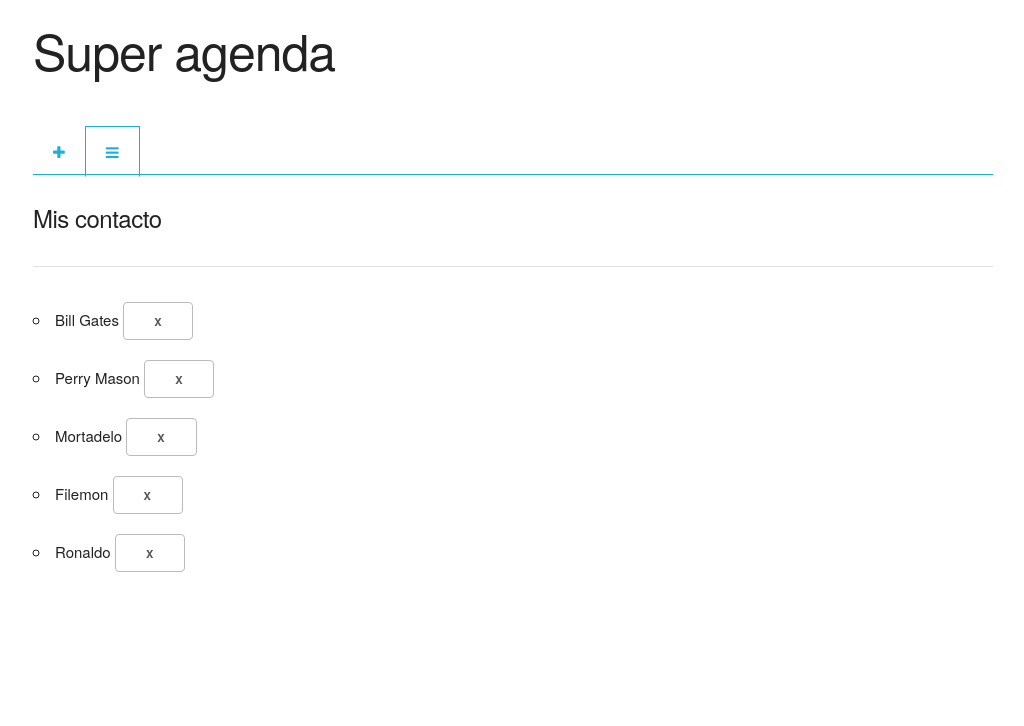
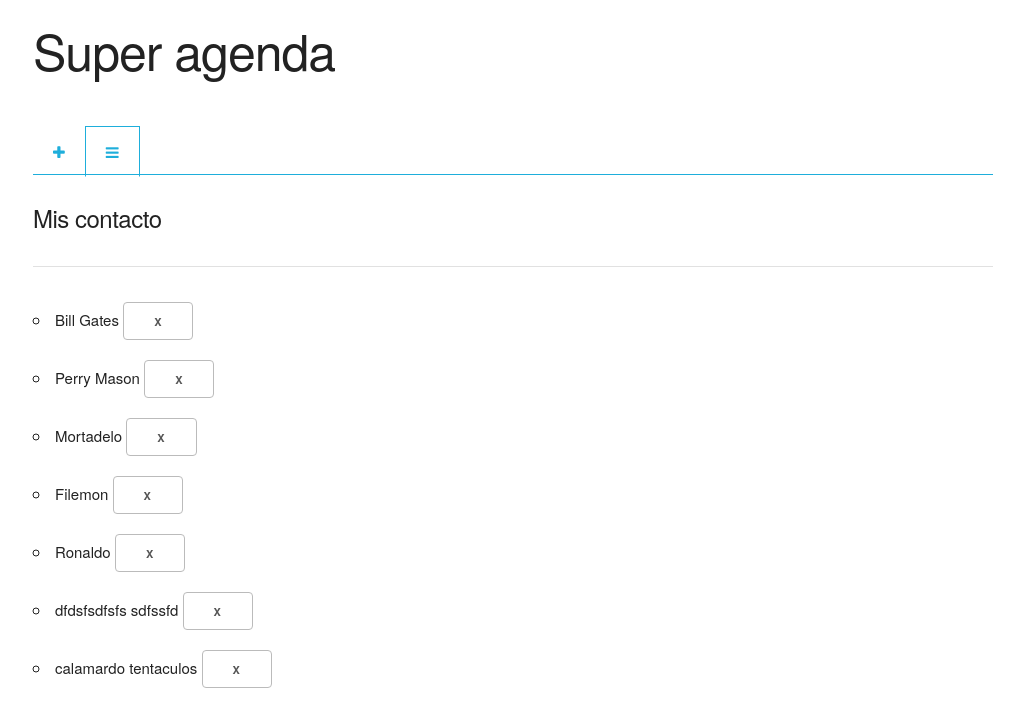
Before and after one commit to rulogarcillan/agenda, an Angular app: page /todos in a window 1280 px wide. Shown: the top 726 px of the page, without its empty margins (127-1151 px from the left). Built offline with nearby package versions, Linux system fonts and the light colour scheme; data requests are answered from the project's data file.

Commit message:
agregamos cliente http y api json

```diff
--- /dev/null
+++ b/db.json
@@ -0,0 +1,44 @@
+{
+  "contactos": [
+    {
+      "id": 1,
+      "nombre": "Bill",
+      "apellidos": "Gates"
+    },
+    {
+      "id": 2,
+      "nombre": "Perry",
+      "apellidos": "Mason"
+    },
+    {
+      "id": 3,
+      "nombre": "Mortadelo"
+    },
+    {
+      "id": 4,
+      "nombre": "Filemon"
+    },
+    {
+      "id": 5,
+      "nombre": "Ronaldo"
+    },
+    {
+      "nombre": "dfdsfsdfsfs",
+      "apellidos": "sdfssfd",
+      "telefono": "",
+      "email": "",
+      "facebook": "",
+      "twitter": "",
+      "id": 6
+    },
+    {
+      "nombre": "calamardo",
+      "apellidos": "tentaculos",
+      "telefono": 667887744,
+      "email": "",
+      "facebook": "",
+      "twitter": "",
+      "id": 7
+    }
+  ]
+}
--- a/package.json
+++ b/package.json
@@ -8,7 +8,8 @@
     "build": "ng build",
     "test": "ng test",
     "lint": "ng lint",
-    "e2e": "ng e2e"
+    "e2e": "ng e2e",
+    "api": "json-server ./db.json --port 3004"
   },
   "private": true,
   "dependencies": {
@@ -37,6 +38,7 @@
     "codelyzer": "~3.2.0",
     "jasmine-core": "~2.6.2",
     "jasmine-spec-reporter": "~4.1.0",
+    "json-server": "^0.12.1",
     "karma": "~1.7.0",
     "karma-chrome-launcher": "~2.1.1",
     "karma-cli": "~1.0.1",
--- a/src/app/app.module.ts
+++ b/src/app/app.module.ts
@@ -10,6 +10,7 @@ import { ListaContactosComponent } from './lista-contactos/lista-contactos.compo
 import { FormularioContactoComponent } from './formulario-contacto/formulario-contacto.component';
 import { NuevoContactoComponent } from './nuevo-contacto/nuevo-contacto.component';
 import { MisContactosComponent } from './mis-contactos/mis-contactos.component';
+import {HttpClientModule} from '@angular/common/http';
 
 @NgModule({
   declarations: [
@@ -22,7 +23,8 @@ import { MisContactosComponent } from './mis-contactos/mis-contactos.component';
   imports: [
     BrowserModule,
     AppRoutingModule,
-    ReactiveFormsModule
+    ReactiveFormsModule,
+    HttpClientModule
   ],
   providers: [ContactosService],
   bootstrap: [AppComponent]
--- a/src/app/contactos.service.ts
+++ b/src/app/contactos.service.ts
@@ -1,27 +1,26 @@
 import { Contacto } from './contacto';
 import { Injectable } from '@angular/core';
+import { HttpClient } from '@angular/common/http';
+import { Observable } from 'rxjs/Observable';
+import { environment } from '../environments/environment'
 
 @Injectable()
 export class ContactosService {
 
-  private _listaContactos: Contacto[] = [
-    { id:1, nombre: 'Bill', apellidos: 'Gates' },
-    { id:2, nombre: 'Perry', apellidos: 'Mason' },
-    { id:3, nombre: 'Mortadelo' },
-    { id:4, nombre: 'Filemon' },
-    { id:5, nombre: 'Ronaldo' }
-  ];
+  constructor(private _httpClient: HttpClient) { }
 
-  getContactos(): Contacto[] {
-    return this._listaContactos;
+
+  getContactos(): Observable<Contacto[]> {
+    return this._httpClient.get<Contacto[]>(`${environment.rutaApi}/contactos`);
   }
 
-  eliminarContacto(contacto: Contacto): Contacto[] {
-    return this._listaContactos = this._listaContactos.filter(c => c.id !== contacto.id);
+  eliminarContacto(contacto: Contacto): Observable<Contacto> {
+    return this._httpClient.delete<Contacto>(`${environment.rutaApi}/${contacto.id}`);
+    //return this._listaContactos = this._listaContactos.filter(c => c.id !== contacto.id);
   }
 
-  setContacto(contacto: Contacto): void {
-    this._listaContactos.push(contacto);
+  setContacto(contacto: Contacto): Observable<Contacto> {
+    return this._httpClient.post<Contacto>(`${environment.rutaApi}/contactos`, contacto);
   }
 
 }
--- a/src/app/mis-contactos/mis-contactos.component.html
+++ b/src/app/mis-contactos/mis-contactos.component.html
@@ -3,5 +3,13 @@
   <hr>
 </header>
 <div>
-  <app-lista-contactos [contactos]="listaContactos" (botonEliminarPulsado)=eliminarContacto($event)></app-lista-contactos>
+  <app-lista-contactos
+
+
+
+  [contactos]="contactos$ | async"
+
+  (botonEliminarPulsado)=eliminarContacto($event)></app-lista-contactos>
 </div>
+
+<!-- [contactos]="listaContactos" -->
--- a/src/app/mis-contactos/mis-contactos.component.ts
+++ b/src/app/mis-contactos/mis-contactos.component.ts
@@ -1,5 +1,7 @@
+import { Observable } from 'rxjs/Observable';
+import { Contacto } from './../contacto';
 import { Component, OnInit, ViewEncapsulation } from '@angular/core';
-import { Contacto } from '../contacto';
+
 import { ContactosService } from '../contactos.service';
 
 @Component({
@@ -11,15 +13,23 @@ import { ContactosService } from '../contactos.service';
 export class MisContactosComponent implements OnInit {
 
   listaContactos: Contacto[];
+
+  contactos$: Observable<Contacto[]>;
   constructor(private _contactosService: ContactosService) { }
 
   ngOnInit(): void {
-    this.listaContactos = this._contactosService.getContactos();
+
+    //forma antigua, asignado el observable manualmente y el template cambiado el valor
+    /* this._contactosService.getContactos().subscribe((contactos: Contacto[])=>{
+       this.listaContactos=contactos;
+     });*/
+
+     this.contactos$ = this._contactosService.getContactos()
   }
 
 
   eliminarContacto(contacto: Contacto): void {
-    this.listaContactos = this._contactosService.eliminarContacto(contacto);
+ //   this.listaContactos = this._contactosService.eliminarContacto(contacto);
   }
 
 }
--- a/src/app/nuevo-contacto/nuevo-contacto.component.ts
+++ b/src/app/nuevo-contacto/nuevo-contacto.component.ts
@@ -16,8 +16,8 @@ export class NuevoContactoComponent {
 
 
   guardarContacto(contacto: Contacto): void {
-    this._contactosService.setContacto(contacto);
-    this._router.navigateByUrl('/todos');
+    this._contactosService.setContacto(contacto).subscribe(() => {
+      this._router.navigateByUrl('/todos');
+    });
   }
-
 }
--- a/src/environments/environment.ts
+++ b/src/environments/environment.ts
@@ -4,5 +4,6 @@
 // The list of which env maps to which file can be found in `.angular-cli.json`.
 
 export const environment = {
-  production: false
+  production: false,
+  rutaApi: 'http://localhost:3004'
 };
```
